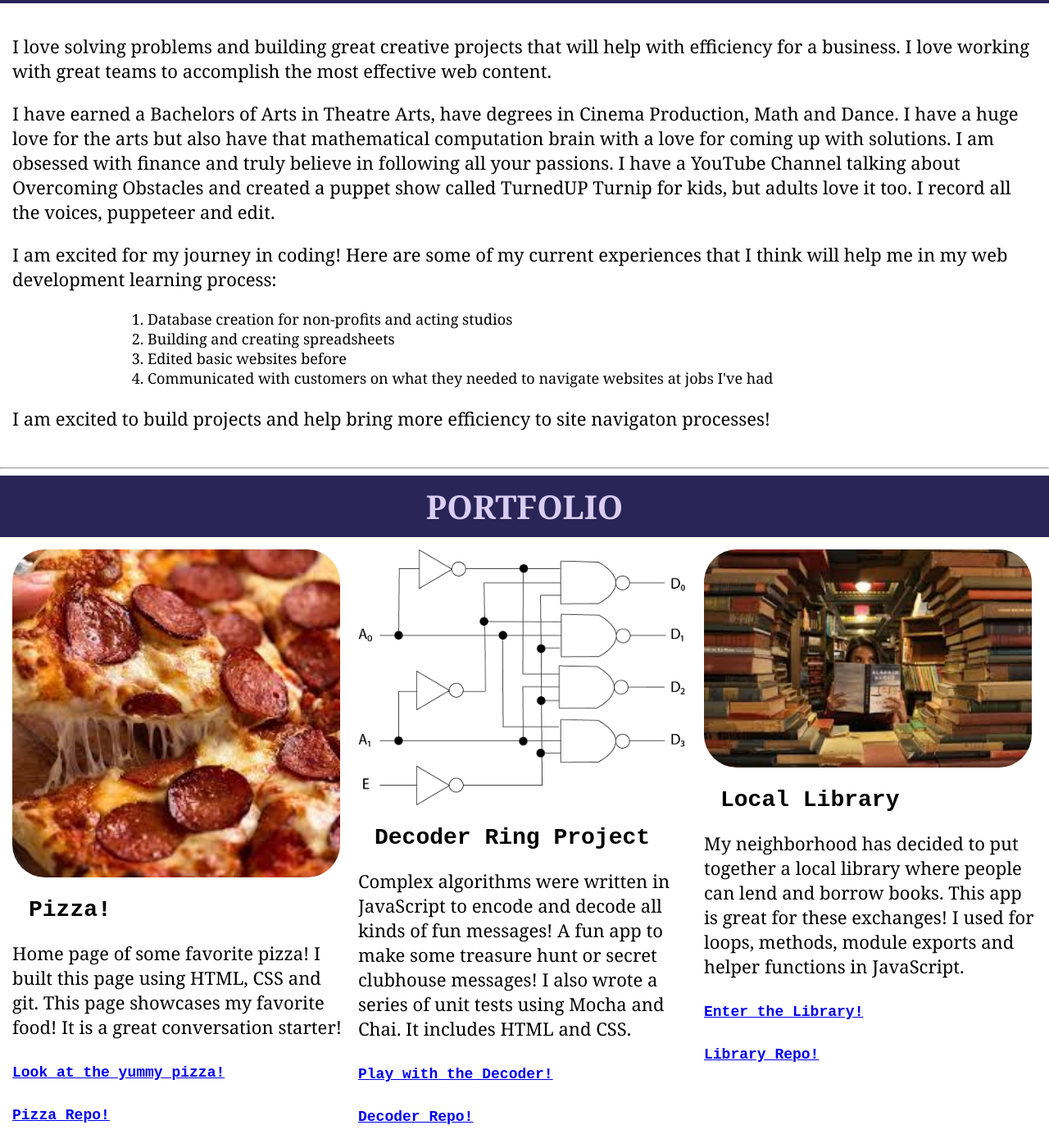
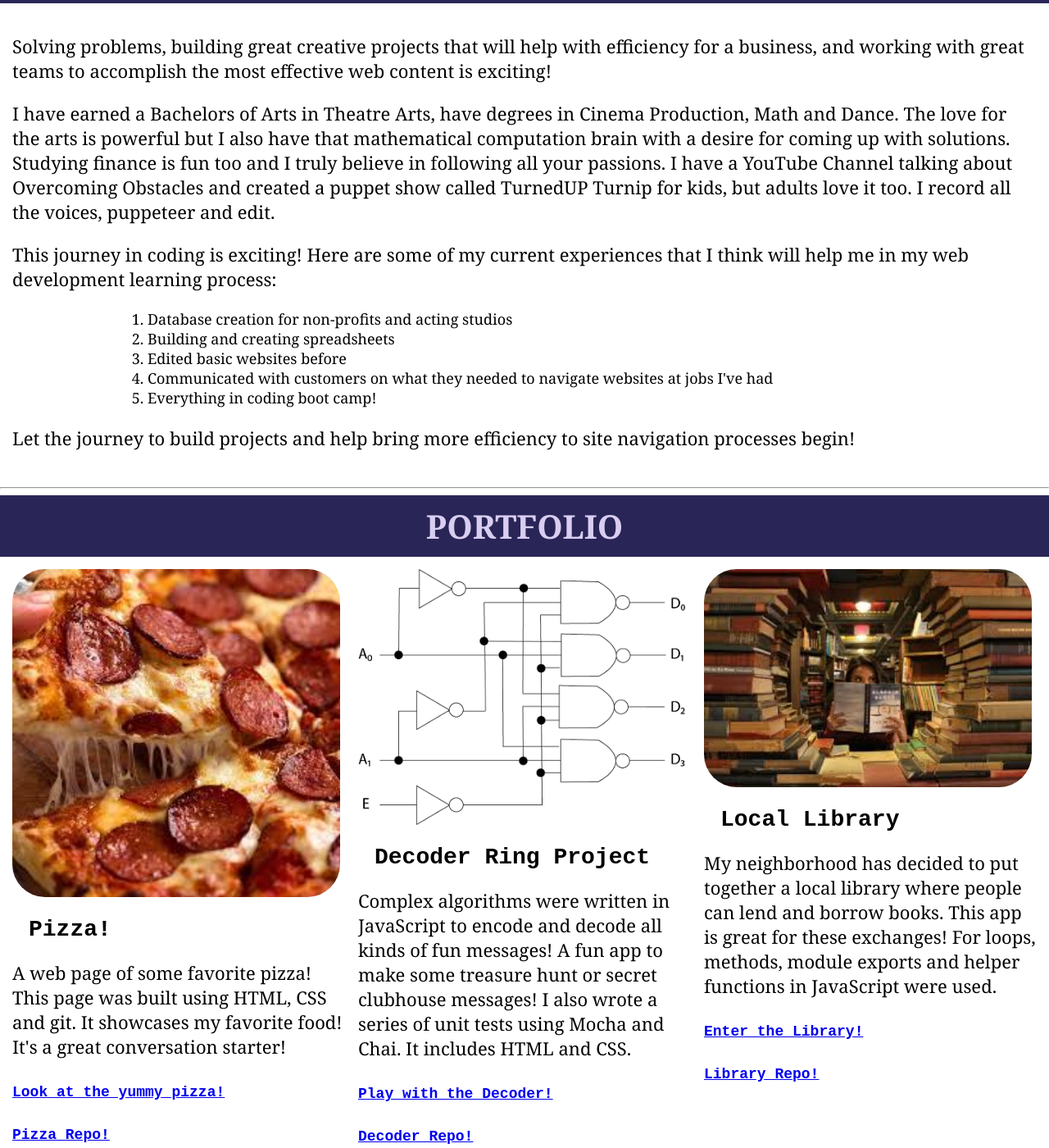
Before and after one commit to CoderCourtney/CoderCourtney, a plain HTML site: page index.html in a window 1280 px wide. Shown: the part 820-2220 px from the top of the page at 82% size. Drawn offline with Linux system fonts and the light colour scheme.

Commit message:
"revisions 2"

```diff
--- a/index.html
+++ b/index.html
@@ -58,9 +58,9 @@
         <!-- ABOUT TEXT W/O IMAGE & ABOUT LIST-->
         <div class="about-text">
           <!-- <img class="center" src="images/about/courtneyshanejacket.jpg" width="300" alt="Courtney Shane in a jacket" /> -->
-          <p> I love solving problems and building great creative projects that will help with efficiency for a business. I love working with great teams to accomplish the most effective web content. </p>
-          <p> I have earned a Bachelors of Arts in Theatre Arts, have degrees in Cinema Production, Math and Dance. I have a huge love for the arts but also have that mathematical computation brain with a love for coming up with solutions. I am obsessed with finance and truly believe in following all your passions. I have a YouTube Channel talking about Overcoming Obstacles and created a puppet show called TurnedUP Turnip for kids, but adults love it too. I record all the voices, puppeteer and edit. </p>
-          <p> I am excited for my journey in coding! Here are some of my current experiences that I think will help me in my web development learning process:
+          <p> Solving problems, building great creative projects that will help with efficiency for a business, and working with great teams to accomplish the most effective web content is exciting! </p>
+          <p> I have earned a Bachelors of Arts in Theatre Arts, have degrees in Cinema Production, Math and Dance. The love for the arts is powerful but I also have that mathematical computation brain with a desire for coming up with solutions. Studying finance is fun too and I truly believe in following all your passions. I have a YouTube Channel talking about Overcoming Obstacles and created a puppet show called TurnedUP Turnip for kids, but adults love it too. I record all the voices, puppeteer and edit. </p>
+          <p> This journey in coding is exciting! Here are some of my current experiences that I think will help me in my web development learning process:
           </p>
           <!-- ABOUT LIST -->
           <ol class="about-list">
@@ -68,9 +68,10 @@
             <li>Building and creating spreadsheets</li>
             <li>Edited basic websites before</li>
             <li>Communicated with customers on what they needed to navigate websites at jobs I've had
+            <li>Everything in coding boot camp!</li>
           </ol>
           <!-- ABOUT CLOSING TEXT IN ABOUT SECTION -->
-          <p>I am excited to build projects and help bring more efficiency to site navigaton processes!</p>
+          <p>Let the journey to build projects and help bring more efficiency to site navigation processes begin!</p>
         </div>
         <hr>
       </section>
@@ -87,7 +88,7 @@
           <div class="portfolio-box">
             <img src="images/home/pizza.jpeg" alt="Portfolio 1 image goes here" class="portfolio-image"/>
             <h4>Pizza!</h4>
-            <p>Home page of some favorite pizza! I built this page using HTML, CSS and git. This page showcases my favorite food! It is a great conversation starter!
+            <p>A web page of some favorite pizza! This page was built using HTML, CSS and git. It showcases my favorite food! It's a great conversation starter!
 
             </p>
             <p><a href="https://codercourtney.github.io/pizza/" target="_blank"><b>Look at the yummy pizza!</b></a></p>
@@ -109,7 +110,7 @@
             <img src="images/home/library.jpeg" alt="Portfolio 3 image goes here" class="portfolio-image"/>
             <h4>Local Library</h4>
             <p>My neighborhood has decided to put together a local library where people can lend and borrow books. This app is great for these exchanges!
-              I used for loops, methods, module exports and helper functions in JavaScript.
+              For loops, methods, module exports and helper functions in JavaScript were used.
             </p>
             <p><a href="https://codercourtney.github.io/local-library-project/" target="_blank"><b>Enter the Library!</b></a></p>
             <p><a href="https://github.com/CoderCourtney/local-library-project" target="_blank"><b>Library Repo!</b></a></p>
--- a/style.css
+++ b/style.css
@@ -30,7 +30,7 @@ nav {
   font-size: 35px;
   color: #645db9;
   font-family: 'Courier New', Courier, monospace;
-  flex-direction: row;
+  flex-direction: column;
 }
 nav a {
   text-decoration: none;
@@ -266,6 +266,9 @@ h6 {
       flex-direction: row;
       grid-auto-flow: column;
     }
+    nav {
+      flex-direction: row;
+    }
 }
 
 
```
